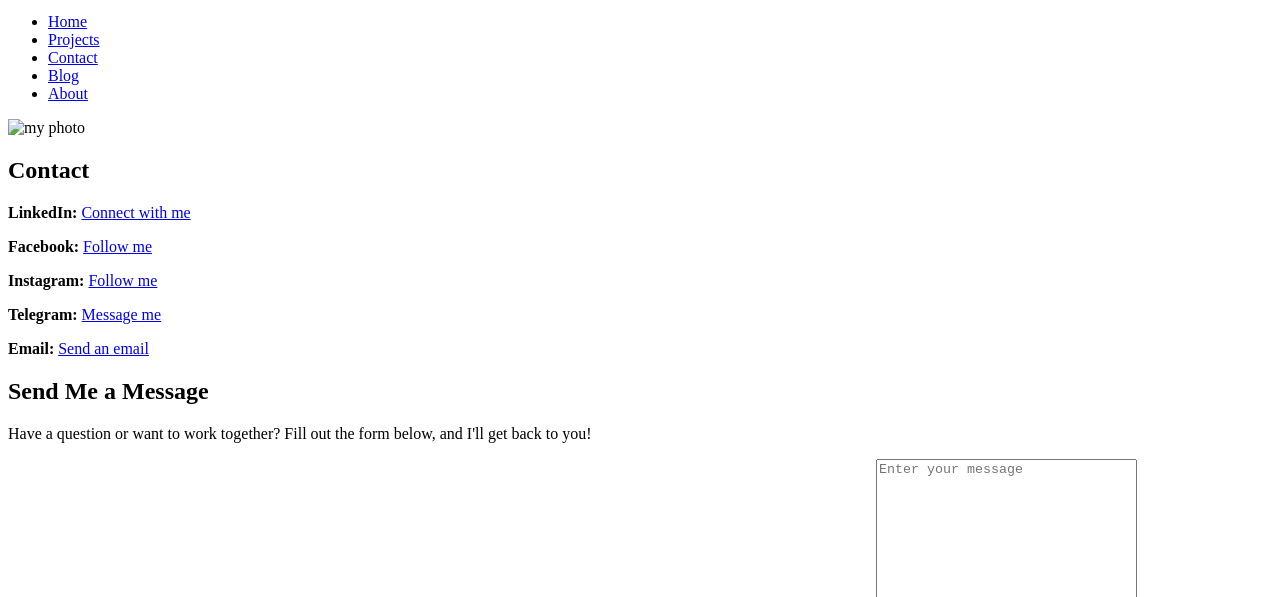
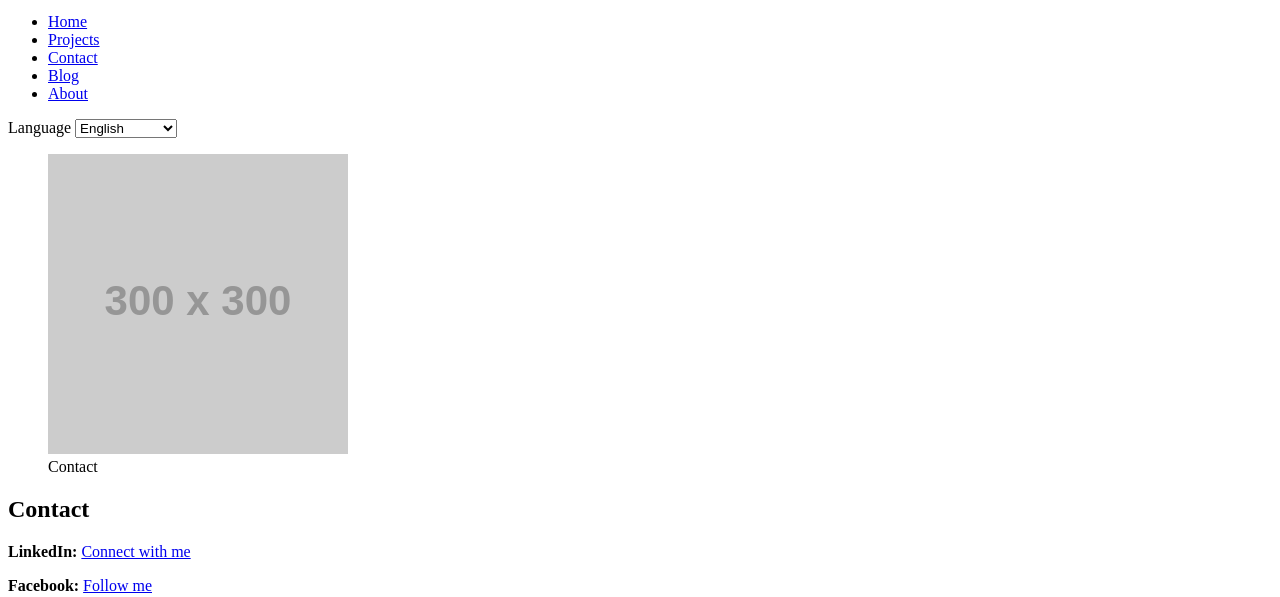
Before and after one commit to abdulmunimjemal/UGR-8625-14, a plain HTML site: page src/contact.html in a window 1280 px wide. Shown: the part 29-626 px from the top of the page. Drawn offline with Linux system fonts and the light colour scheme; placeholder pictures from the web are drawn by us.

Commit message:
Added figure element and meta tags

```diff
--- a/src/contact.html
+++ b/src/contact.html
@@ -3,6 +3,18 @@
   <head>
     <meta charset="UTF-8" >
     <meta name="viewport" content="width=device-width, initial-scale=1.0" >
+    <meta
+      name="description"
+      content="Contact Abdulmunim Jundurahman Jemal - Machine Learning Engineer"
+    >
+    <meta
+      name="keywords"
+      content="machine learning, artificial intelligence, contact, Abdulmunim Jundurahman Jemal"
+    >
+    <meta name="author" content="Abdulmunim Jundurahman Jemal" >
+    <meta name="robots" content="index, follow" >
+    <meta name="googlebot" content="index, follow" >
+
     <title>Contact</title>
   </head>
 
@@ -17,13 +29,23 @@
           <li><a href="#blog">Blog</a></li>
           <li><a href="#about">About</a></li>
         </ul>
+        <label for="language">Language</label>
+        <select id="language">
+          <option value="en">English</option>
+          <option value="ar">Arabic</option>
+          <option value="or">Afan Oromoo</option>
+          <option value="am">Amharic</option>
+        </select>
       </nav>
     </header>
 
     <main>
       <!-- Social media Contact Address with Photo -->
       <section id="contact">
-        <img src="images/abdulmunim.jpg" alt="my photo" >
+        <figure>
+          <img src="http://via.placeholder.com/300" alt="my photo" >
+          <figcaption>Contact</figcaption>
+        </figure>
         <div>
           <h2>Contact</h2>
           <p>
@@ -115,15 +137,12 @@
 
     <!-- Footer with Logo -->
     <footer>
-      <img src="images/logo.png" alt="my logo">
+      <img src="images/logo.png" alt="my logo" >
       <p>
         Dedicated to advancing knowledge in machine learning and AI. Let's
         create intelligent solutions together!
       </p>
-      <p>
-        Copyright &copy; 2023 Abdulmunim Jundurahman Jemal
-      </p>
+      <p>Copyright &copy; 2023 Abdulmunim Jundurahman Jemal</p>
     </footer>
-
   </body>
 </html>
```
